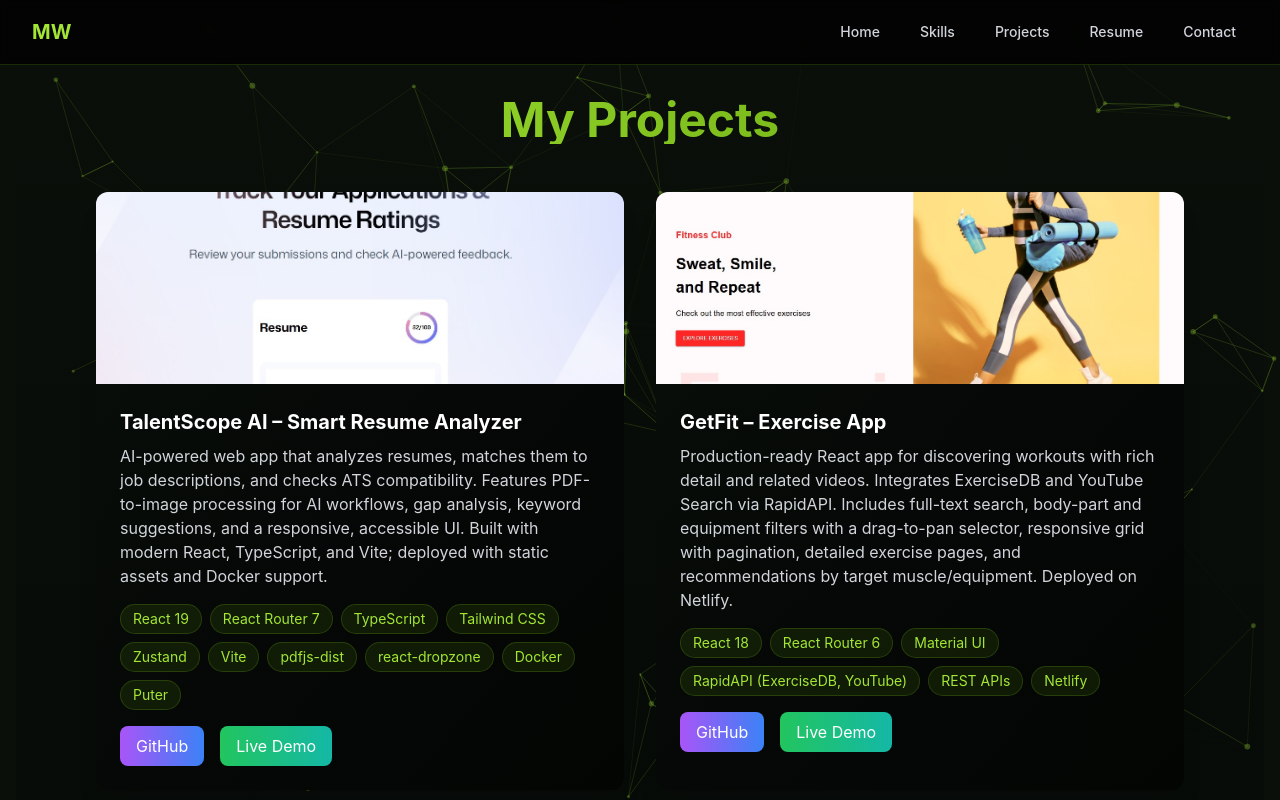
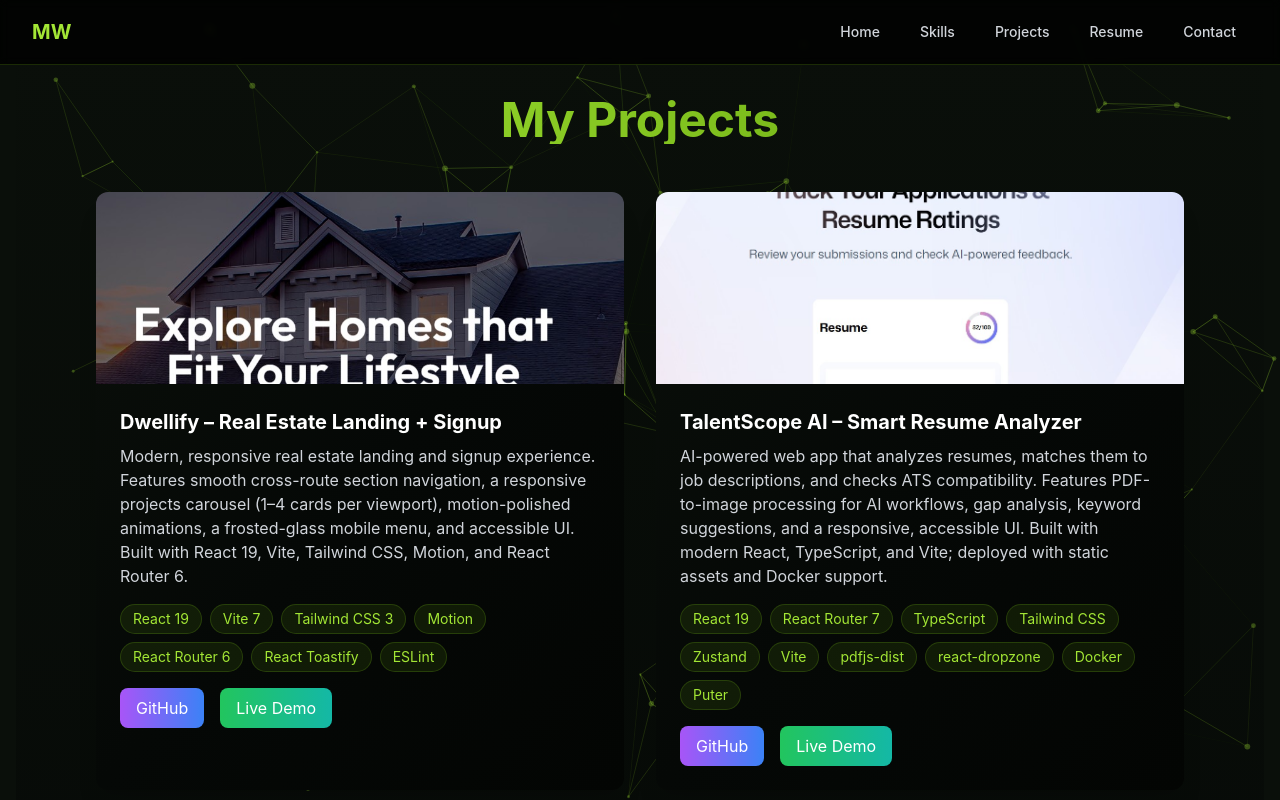
Before and after one commit to MLWester/Portfolio-Website, a React (Create React App) app: page /projects in a window 1280 px wide. Shown: the top 800 px of the page. Built offline with nearby package versions, Linux system fonts and the light colour scheme.

Commit message:
Added Dwellify

```diff
--- a/src/pages/Projects.js
+++ b/src/pages/Projects.js
@@ -3,6 +3,22 @@ import { motion } from 'framer-motion';
 import ParticleBackground from '../components/ParticleBackground';
 
 const projects = [
+  {
+    title: "Dwellify – Real Estate Landing + Signup",
+    description: "Modern, responsive real estate landing and signup experience. Features smooth cross-route section navigation, a responsive projects carousel (1–4 cards per viewport), motion-polished animations, a frosted-glass mobile menu, and accessible UI. Built with React 19, Vite, Tailwind CSS, Motion, and React Router 6.",
+    image: "/images/dwellify_homepage.jpg",
+    technologies: [
+      "React 19",
+      "Vite 7",
+      "Tailwind CSS 3",
+      "Motion",
+      "React Router 6",
+      "React Toastify",
+      "ESLint"
+    ],
+    github: "https://github.com/MLWester/Dwellify---Real-Estate-App",
+    demo: "https://dwellifyrealestate.netlify.app"
+  },
   {
     title: "TalentScope AI – Smart Resume Analyzer",
     description: "AI-powered web app that analyzes resumes, matches them to job descriptions, and checks ATS compatibility. Features PDF-to-image processing for AI workflows, gap analysis, keyword suggestions, and a responsive, accessible UI. Built with modern React, TypeScript, and Vite; deployed with static assets and Docker support.",
--- a/src/pages/Skills.js
+++ b/src/pages/Skills.js
@@ -13,7 +13,7 @@ const Skills = () => {
     {
       category: 'Frameworks & Libraries',
       icon: <FaCode className="text-lime-400" size={24} />,
-      items: ['.NET Core', 'ASP.NET Core', 'React', 'React Router 6/7', 'Razor Pages', 'Bootstrap', 'Material UI', 'Zustand', 'Entity Framework Core', 'TailwindCSS', 'FastAPI', 'Recharts']
+      items: ['.NET Core', 'ASP.NET Core', 'React', 'React Router 6/7', 'Razor Pages', 'Bootstrap', 'Material UI', 'Zustand', 'Framer Motion (Motion)', 'Entity Framework Core', 'TailwindCSS', 'FastAPI', 'Recharts', 'React Toastify']
     },
     {
       category: 'Databases & Analytics',
@@ -23,7 +23,7 @@ const Skills = () => {
     {
       category: 'Tools & Practices',
       icon: <FaTools className="text-lime-400" size={24} />,
-      items: ['Git', 'GitHub', 'VS Code', 'Windows', 'Linux', 'API Integration', 'REST APIs', 'RapidAPI', 'Vite', 'Docker', 'Puter', 'Agile', 'Scrum', 'TDD', 'Version Control', 'UML', 'Testing', 'Technical Documentation', 'Cloud Computing', 'Cybersecurity Fundamentals', 'Team Leadership', 'Project Management']
+      items: ['Git', 'GitHub', 'VS Code', 'Windows', 'Linux', 'API Integration', 'REST APIs', 'RapidAPI', 'Vite', 'Docker', 'Puter', 'ESLint', 'Prompt Engineering', 'Agile', 'Scrum', 'TDD', 'Version Control', 'UML', 'Testing', 'Technical Documentation', 'Cloud Computing', 'Cybersecurity Fundamentals', 'Team Leadership', 'Project Management']
     }
   ];
 
```
Also changed, not shown: public/images/dwellify_homepage.jpg (added).
